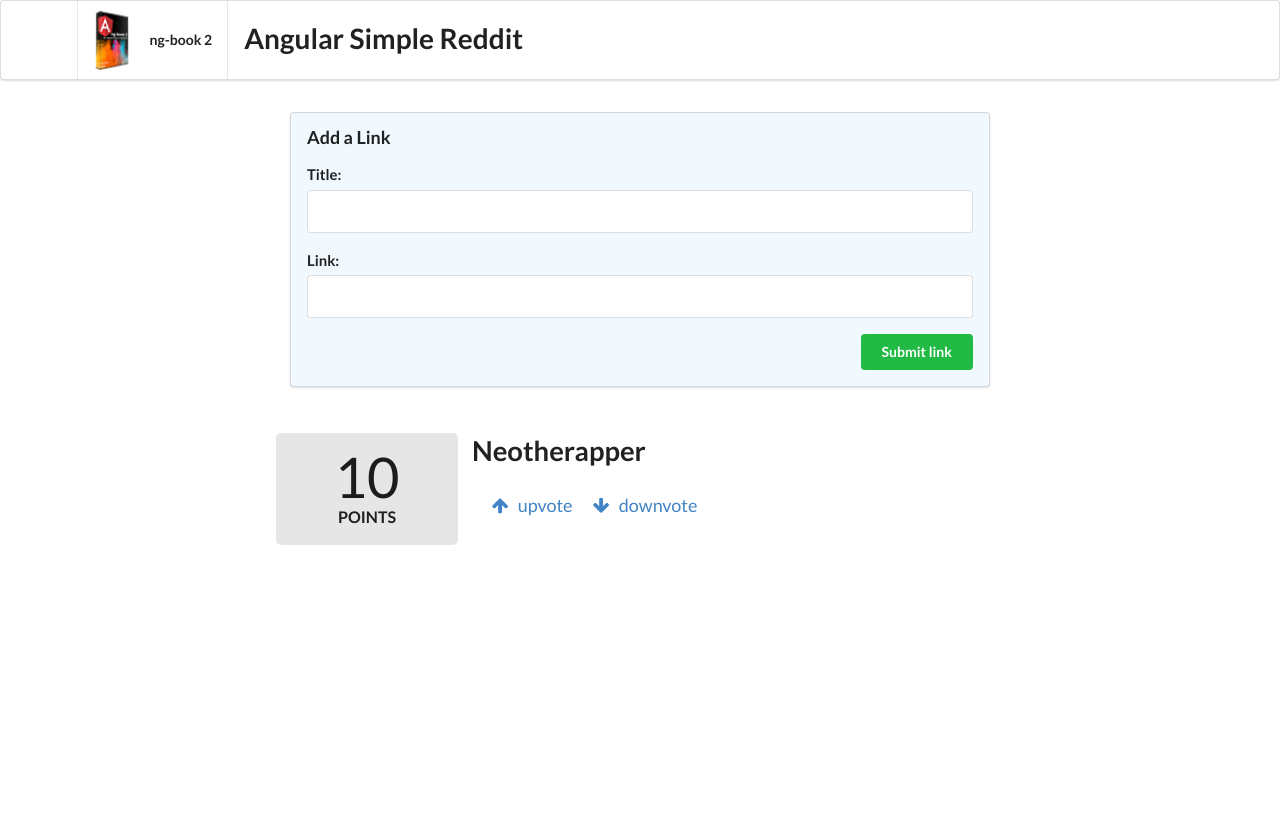
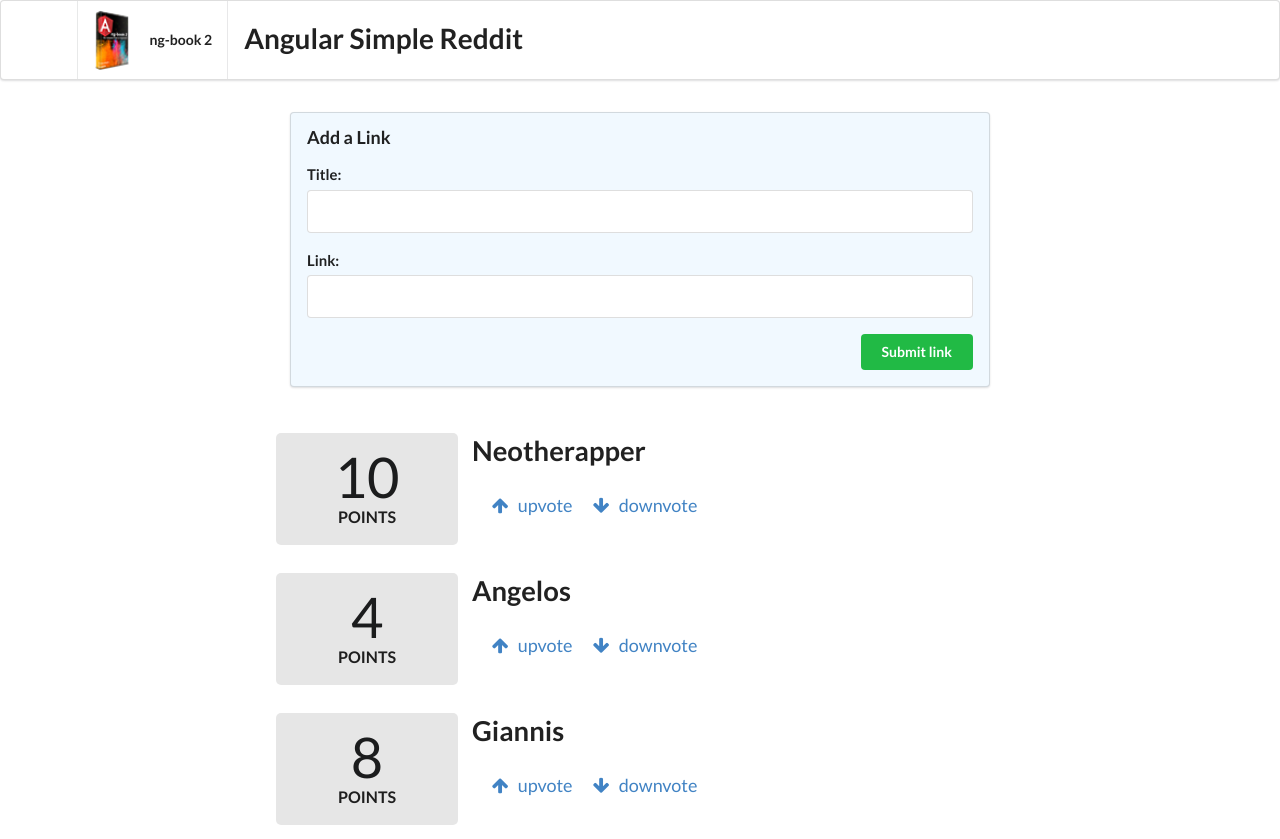
Before and after one commit to neotherapper/ng-book, an Angular app: page / in a window 1280 px wide. Before the commit the page ends 800 px from the top, so only its background shows below. Built offline with nearby package versions, Linux system fonts and the light colour scheme.

Commit message:
angular-reddit: article component accepts article data input

```diff
--- a/src/app/app.component.html
+++ b/src/app/app.component.html
@@ -17,5 +17,6 @@
 </form>
 
 <div class="ui grid posts">
-  <app-article></app-article>
+  <app-article *ngFor="let article of articles" [article]="article">
+  </app-article>
 </div>
--- a/src/app/article/article.component.ts
+++ b/src/app/article/article.component.ts
@@ -1,4 +1,4 @@
-import { Component, OnInit, HostBinding } from '@angular/core';
+import { Component, OnInit, HostBinding, Input } from '@angular/core';
 import { Article } from './article.model';
 
 @Component({
@@ -8,7 +8,7 @@ import { Article } from './article.model';
 })
 export class ArticleComponent implements OnInit {
   @HostBinding('attr.class') cssClass = 'row';
-  article: Article;
+  @Input() article: Article;
 
   constructor() {
     this.article = new Article(
```
